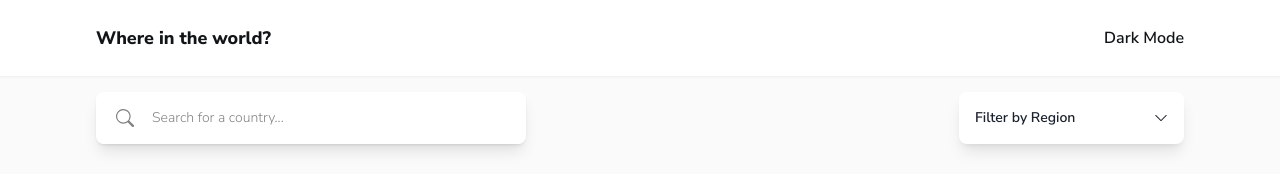
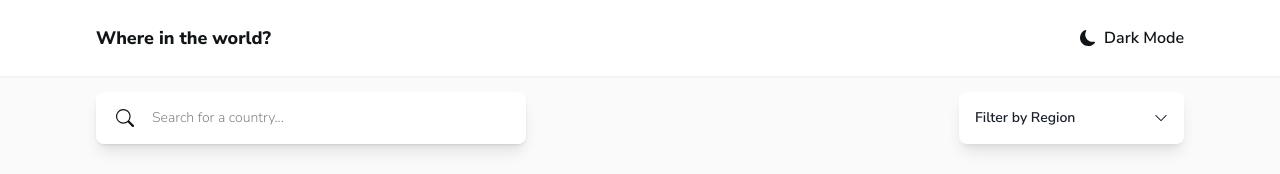
Before and after one commit to ihsanannashir/countries-information, a React (Vite) app: page / in a window 1280 px wide. Shown: the top 174 px of the page. Built offline with nearby package versions, Linux system fonts and the light colour scheme.

Commit message:
finishing product
minor bug: icon not sync with darkmode, need useEffect, will be applied later

```diff
--- a/components/navbar.jsx
+++ b/components/navbar.jsx
@@ -1,16 +1,20 @@
 import { Link } from "@chakra-ui/react"
+import { BsFillMoonFill } from "react-icons/bs";
+export default function Navbar() {
 
-const theme = () => {
-  document.documentElement.classList.toggle('dark')
-}
+  const theme = () => {
+    document.documentElement.classList.toggle('dark')
+  }
 
-export default function Navbar() {
   return (
     <>
     <div className='bg-white dark:bg-dark-element w-screen flex justify-center drop-shadow-sm'>
         <div className='flex justify-between items-center py-6 w-[90%] md:w-[85%] xl:max-w-[1200px]'>
           <Link href={`/`}><div className='text-base md:text-lg text-light-text dark:text-white font-bold hover:none'>Where in the world?</div></Link>
-          <div onClick={() => theme()} className='text-sm md:text-base font-semibold text-light-text dark:text-white'>Dark Mode</div>
+          <div onClick={() => theme()} className='text-sm md:text-base font-semibold text-light-text dark:text-white flex items-center'>
+            <BsFillMoonFill />
+            <span className="pl-2">Dark Mode</span>
+            </div>
         </div>
     </div>
     </>
--- a/src/App.jsx
+++ b/src/App.jsx
@@ -35,12 +35,15 @@ function App() {
     setRegions(data)
     setCurrentFilter("All")
   }
+
+
+
   return (
     <>
     <div className='flex flex-col md:flex-row md:justify-between my-4 space-y-8 md:space-y-0 bg-light-bg dark:bg-dark-bg'>
       <div className="relative text-light-text dark:text-white shadow-lg rounded-lg bg-white dark:bg-dark-element">
         <button type="submit" className="absolute inset-y-0 left-3 flex items-center pl-2">
-          <BsSearch color='grey' size={18}/>
+          <BsSearch size={18}/>
         </button>
         <input className="w-full md:w-[430px] rounded-lg py-4 pl-14 pr-3 shadow-sm focus:outline-none text-sm placeholder:text-light-input dark:placeholder:text-white dark:text-white bg-white dark:bg-dark-element" placeholder="Search for a country..." type="text" name="search" onChange={event => setQuery(event.target.value)}/>
       </div>
@@ -104,5 +107,3 @@ function App() {
 }
 
 export default App
-
-// - Toggle the color scheme between light and dark mode *(optional)*
```
Also changed, not shown: src/routes/countries.jsx (indentation only).
